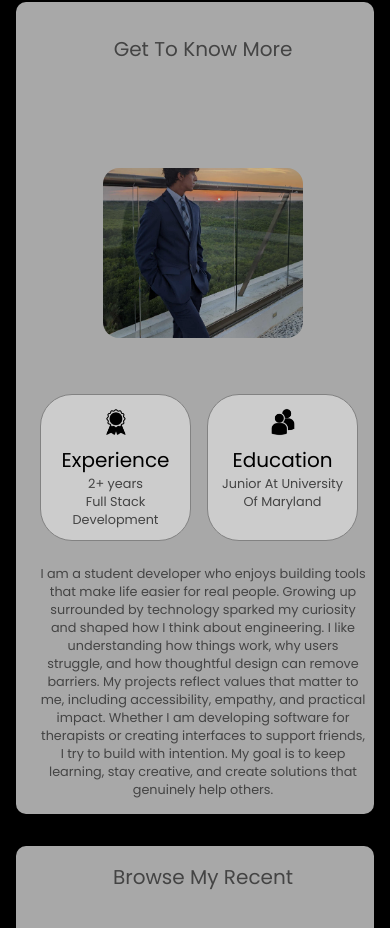
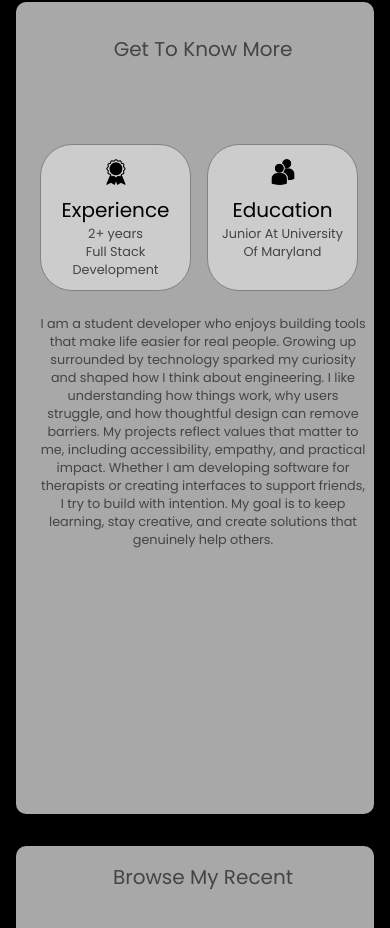
Before and after one commit to gheetdufa/Personal_Website, a plain HTML site: page index.html in a window 390 px wide. Shown: the part 858-1786 px from the top of the page. Drawn offline with nearby package versions, Linux system fonts and the light colour scheme.

Commit message:
reverted changes 2

```diff
--- a/mediarequests.css
+++ b/mediarequests.css
@@ -131,9 +131,7 @@
   }
 
   #about .section__pic-container {
-    height: 250px;
-    width: 200px;
-    margin: auto;
+    display: none;
   }
 
   #about .about-containers {
```
